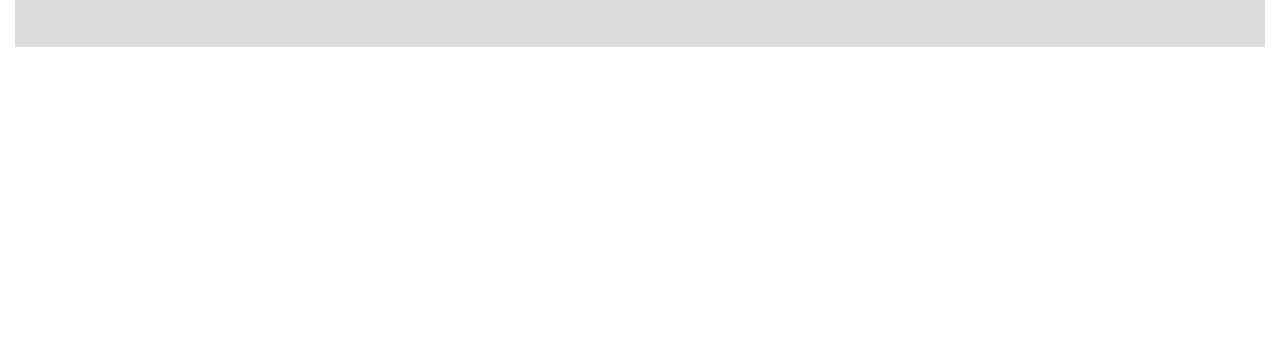
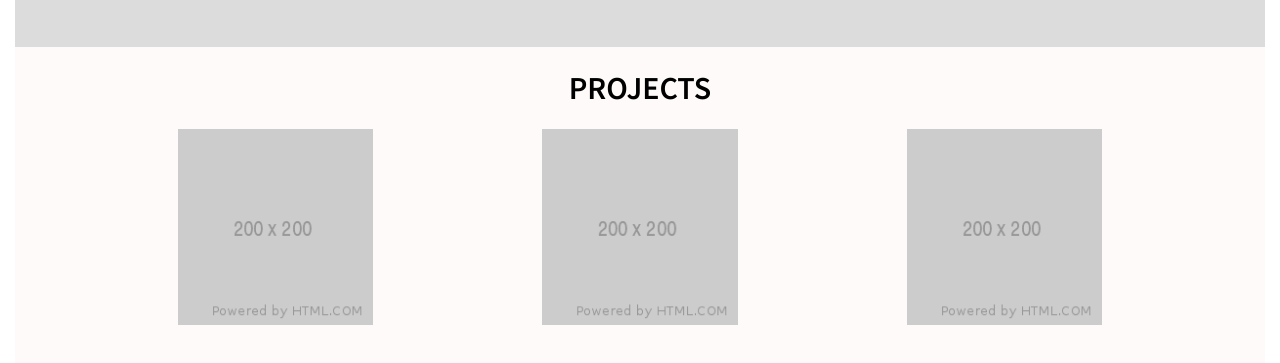
Before and after one commit to NatalieNunez/portfolio, a plain HTML site: page assets/index.html in a window 1280 px wide. Shown: the part 1165-1528 px from the top of the page. Before the commit the page ends 1220 px from the top, so only its background shows below. Drawn offline with Linux system fonts and the light colour scheme.

Commit message:
Completed projects section in portfolio

```diff
--- a/assets/index.html
+++ b/assets/index.html
@@ -39,6 +39,12 @@
             <img src="css-logo.png" alt="CSS 3 logo" class="col-1">
             <img src="js-logo.png" alt="Javascript logo" class="col-1">
         </div>
+        <div id="projects" class="row justify-evenly pb-50 projects-section">
+            <h1 class="col-12">PROJECTS</h1>
+            <img src="placeholder-project.png" alt="Placeholder Project" class="col-2">
+            <img src="placeholder-project.png" alt="Placeholder Project" class="col-2">
+            <img src="placeholder-project.png" alt="Placeholder Project" class="col-2">
+        </div>
     </div>
 </body>
 
--- a/assets/style.css
+++ b/assets/style.css
@@ -74,3 +74,7 @@ html {
 .tech-section {
   background-color: gainsboro;
 }
+
+.projects-section {
+  background-color: snow;
+}
```
